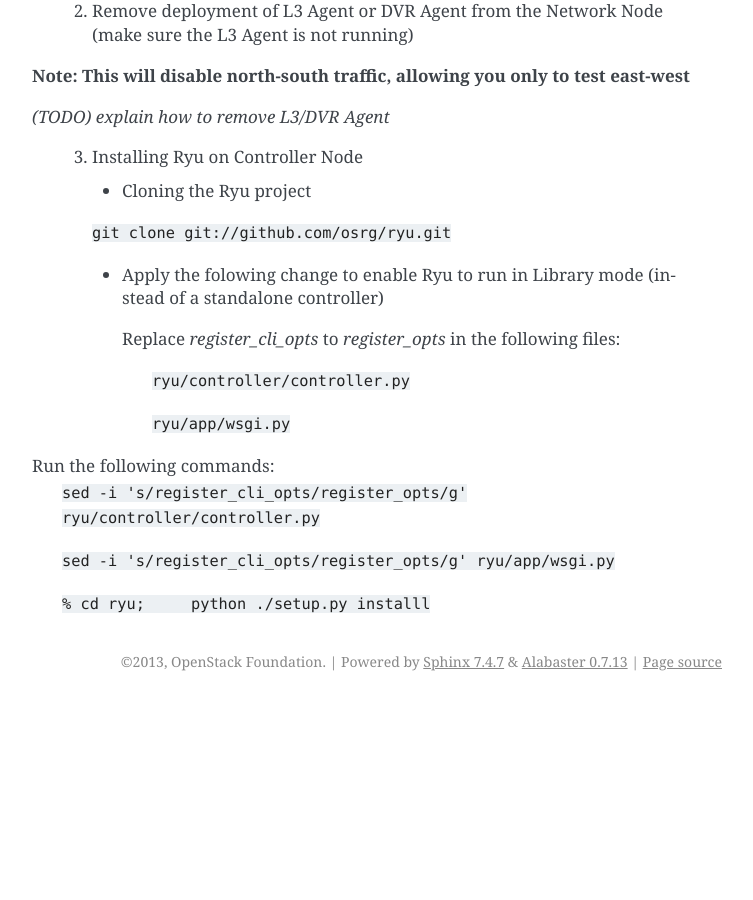
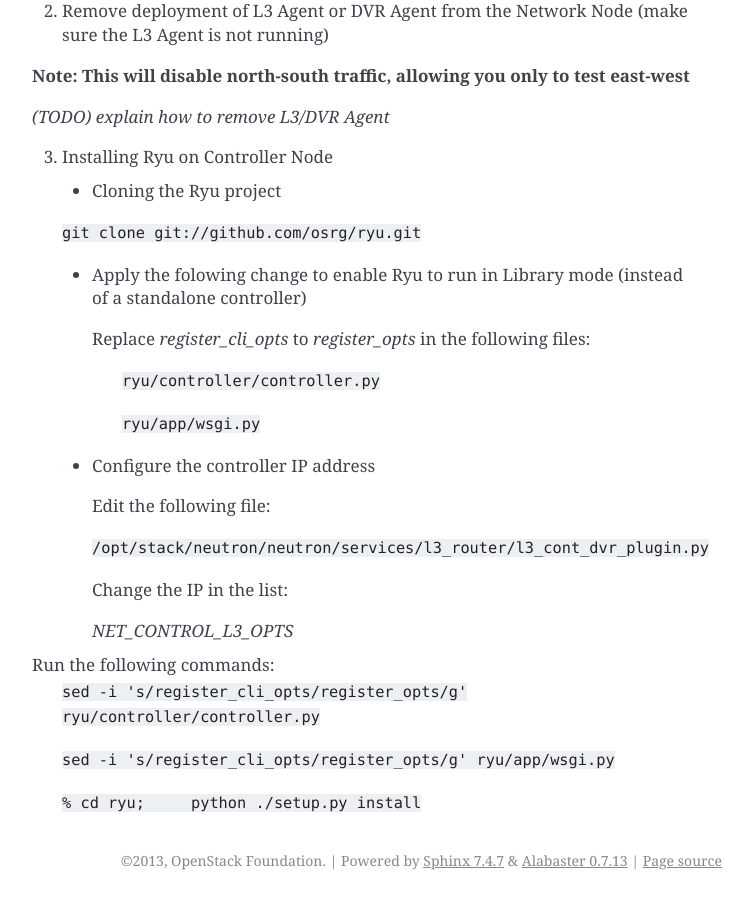
Before and after one commit to openstack-archive/dragonflow, a Sphinx documentation site: the page built from doc/source/readme.rst, in a window 1280 px wide and 900 px high, scrolled down 1256 px. Shown: the whole window, without its empty margins (388-1141 px from the left). Built offline with Sphinx 7.4.7, drawn with Linux system fonts in a browser that asks for light colours; before the commit the page ends 1957 px from its top, so only the background shows below that.

Commit message:
Changed the read me instructions
1) Fixed numbering and a typo
2) Added instructions to edit Ryu controller ip address

Change-Id: I0146e9b738a060c9e6f342373b3af327067507e7

```diff
--- a/doc/source/readme.rst
+++ b/doc/source/readme.rst
@@ -52,13 +52,13 @@ Setup
 
     ``enable_l3_controller = True``
 
- 2. Remove deployment of L3 Agent or DVR Agent from the Network Node (make sure the L3 Agent is not running)
+2) Remove deployment of L3 Agent or DVR Agent from the Network Node (make sure the L3 Agent is not running)
 
 **Note: This will disable north-south traffic, allowing you only to test east-west**
 
 `(TODO) explain how to remove L3/DVR Agent`
 
- 3. Installing Ryu on Controller Node
+3)  Installing Ryu on Controller Node
 
   -  Cloning the Ryu project
 
@@ -72,6 +72,17 @@ Setup
 
     ``ryu/app/wsgi.py``
 
+  - Configure the controller IP address
+
+    Edit the following file:
+
+    ``/opt/stack/neutron/neutron/services/l3_router/l3_cont_dvr_plugin.py``
+
+    Change the IP in the list:
+
+    `NET_CONTROL_L3_OPTS`
+
+
 Run the following commands:
  ``sed -i 's/register_cli_opts/register_opts/g' ryu/controller/controller.py``
 
@@ -79,4 +90,4 @@ Run the following commands:
 
 
 
- ``% cd ryu;     python ./setup.py installl``
+ ``% cd ryu;     python ./setup.py install``
```
